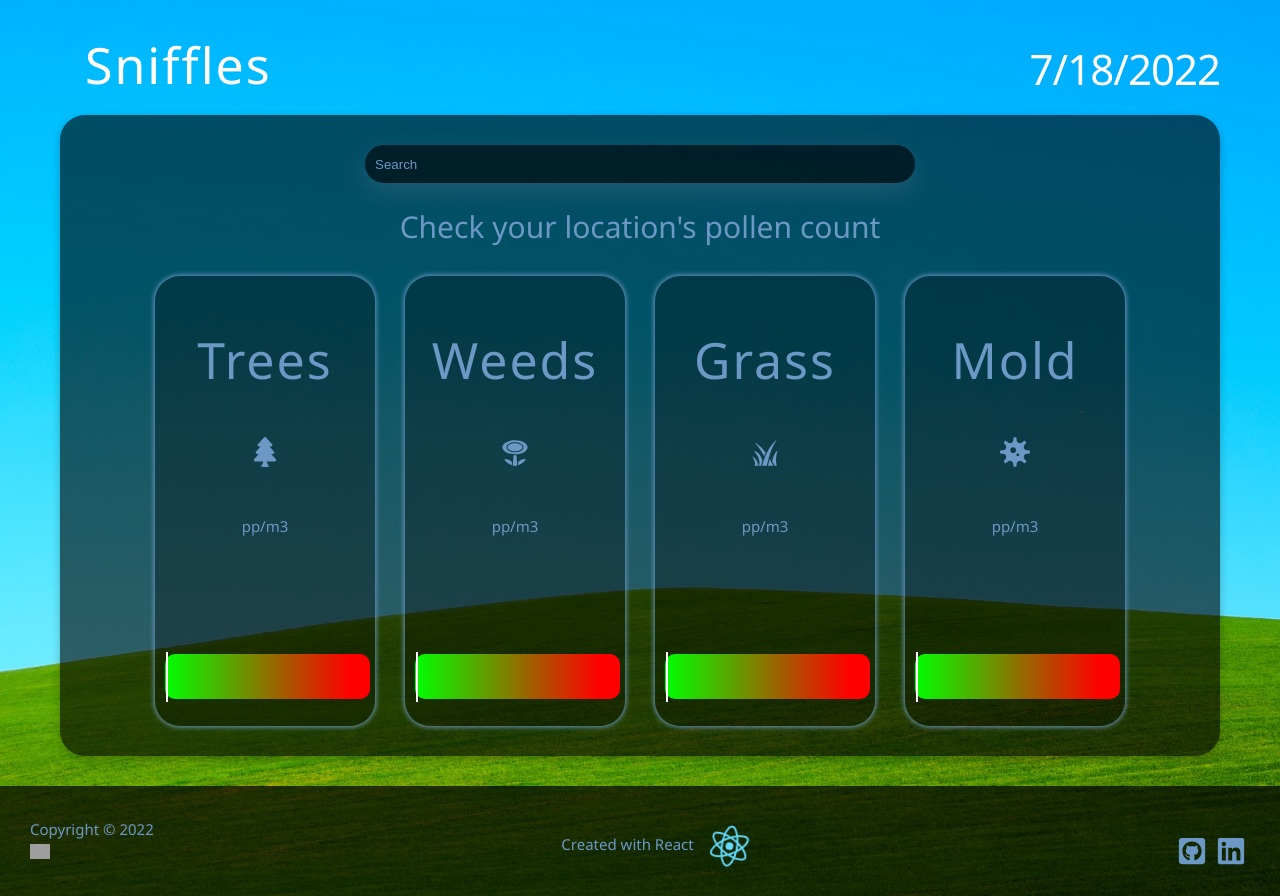
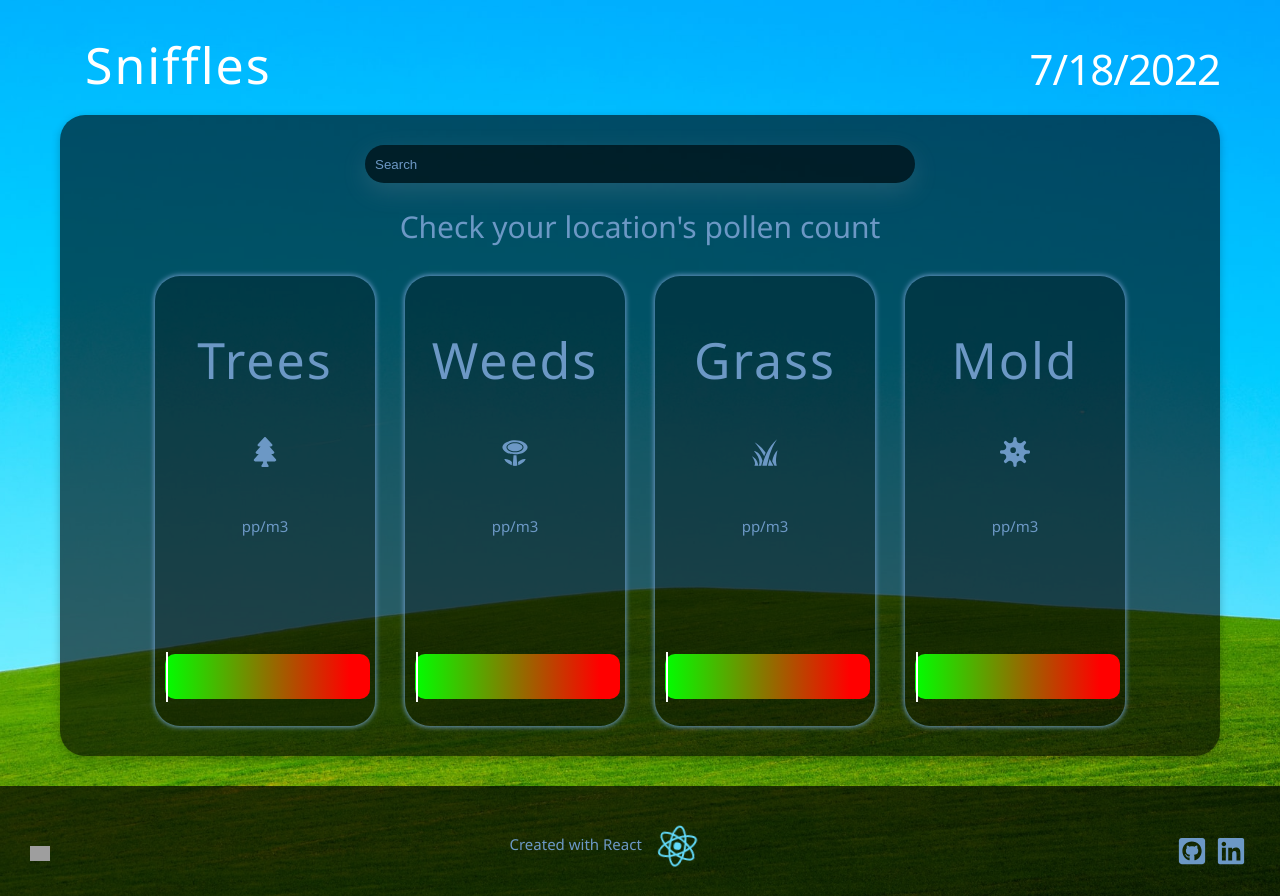
Before and after one commit to jodyvanhoose/sniffles, a React (Create React App) app: page / in a window 1280 px wide. Built offline with nearby package versions, Linux system fonts and the light colour scheme; grey boxes are pictures that could not be loaded.

Commit message:
Updated readme and added a .env.sample file

```diff
--- a/src/componets/Footer.js
+++ b/src/componets/Footer.js
@@ -7,17 +7,17 @@ function Footer() {
     <footer>
       <div className="footer-container">
         {/* <a href="#top">Return to top</a> */}
-      <p className='copy'>Copyright &copy; 2022<br/><img className='accuweather-logo' src={accuWeatherLogoDark} alt="" /></p>
+      <img className='accuweather-logo' src={accuWeatherLogoDark} alt="Accuweather logo" />
 
       <div className='react-text'>
 
         <p>Created with React</p>
-        <span><img src={logo} className="App-logo" alt="logo" /></span>
+        <span><img src={logo} className="App-logo" alt="React logo" /></span>
 
       </div>
       <div className='social-icons'>
         <a href="https://github.com/jodyvanhoose" target="blank"><FaGithubSquare /></a>
-        <a href="https://www.linkedin.com/in/jody-vanhoose/" target="_blank"><FaLinkedin /></a>
+        <a href="https://www.linkedin.com/in/jody-vanhoose/" target="blank"><FaLinkedin /></a>
       </div>
 
       </div>
```
Also changed, not shown: src/componets/Main.js (+5 -9 lines), 2 other files (tests, documents, lock files or other folders).
